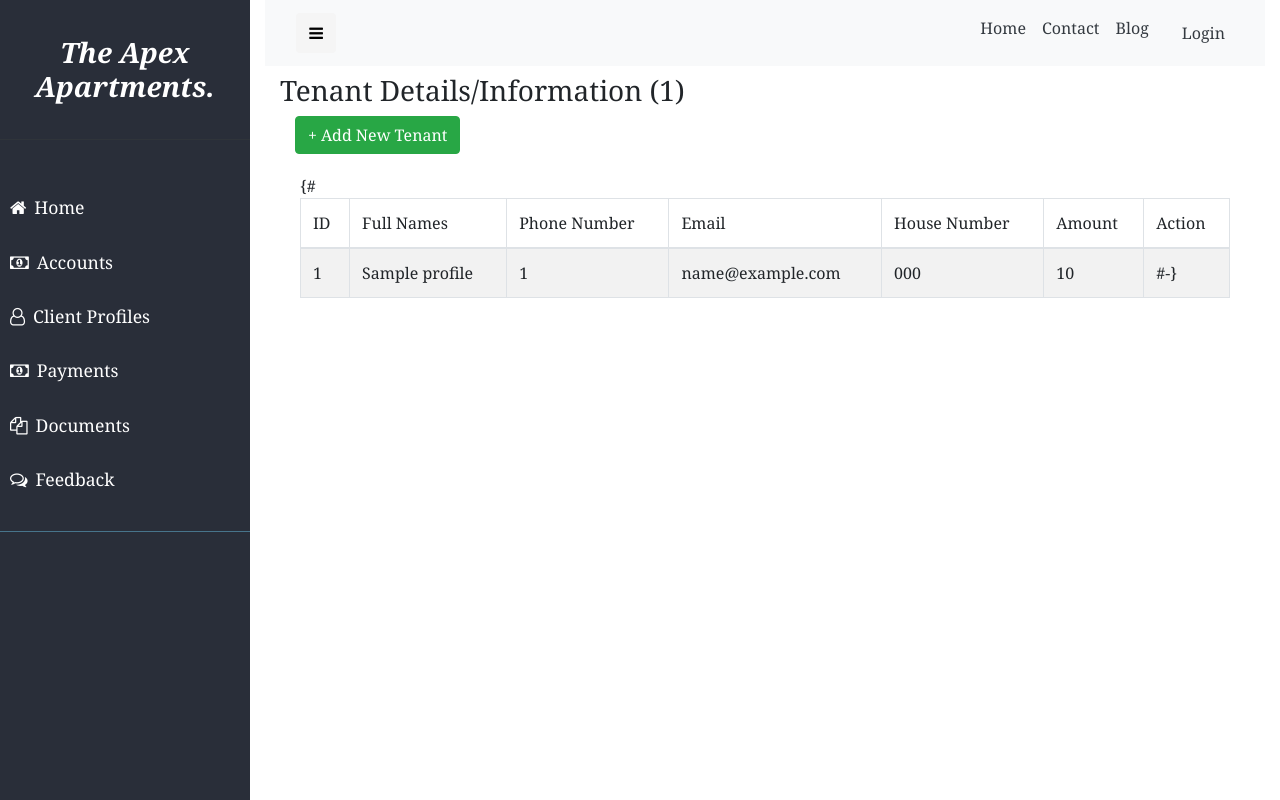
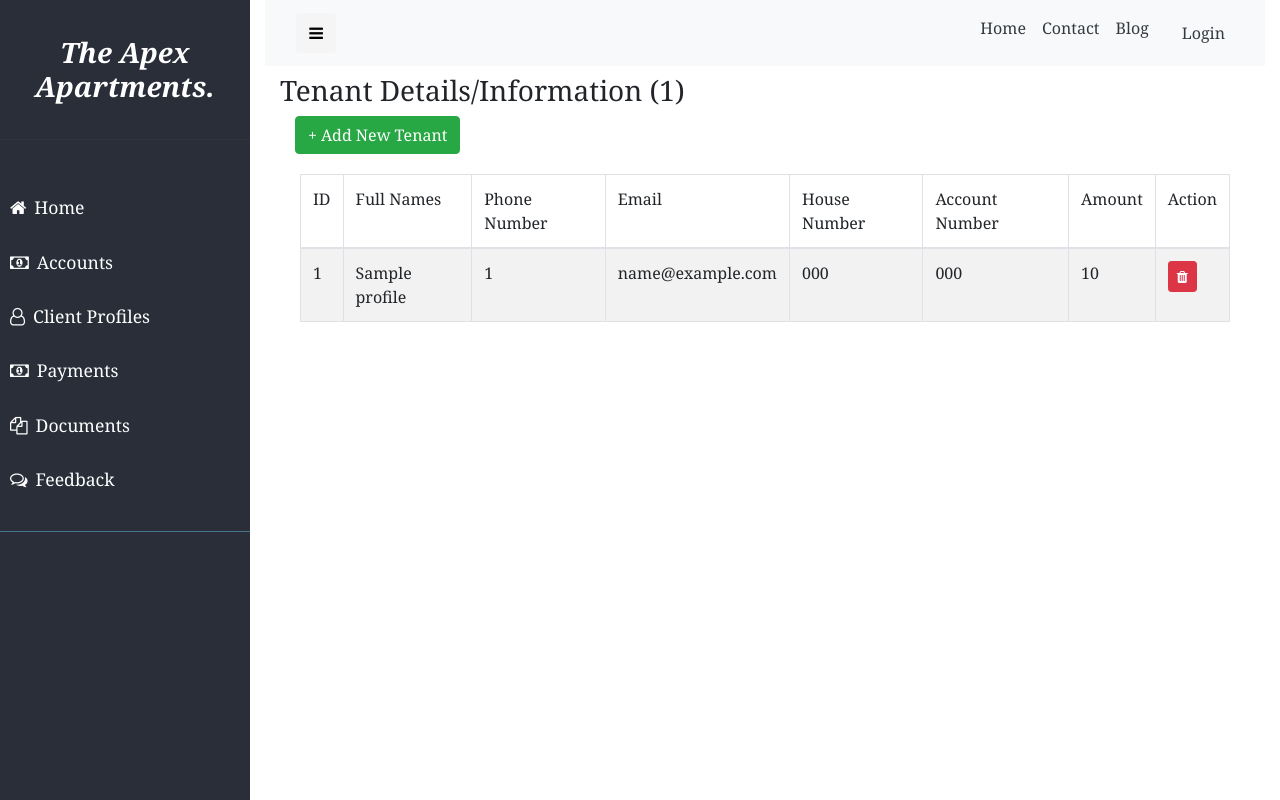
Before and after one commit to LarryNgugi/Real-Estate-Management-System, a Django app: page /staff/profile in a window 1280 px wide. Run offline with Django 3.2, Linux system fonts and the light colour scheme; tables that the repository leaves empty hold one stand-in row (values such as "Sample post"); parts of the project's set-up code (start-up, migrations or seed data) failed here and were passed over; some libraries are stand-ins or nearby versions.

Commit message:
Fixing bugs

```diff
--- a/apex/admin.py
+++ b/apex/admin.py
@@ -4,4 +4,4 @@ from .models import *
 # Register your models here.
 
 admin.site.register(Feedback)
-admin.site.register(TenantDetails)
+admin.site.register(Profile)
--- a/apex/forms.py
+++ b/apex/forms.py
@@ -6,4 +6,5 @@ class ProfileForm(forms.Form):
     email = forms.EmailField(max_length=50)
     phone_number = forms.IntegerField(widget=forms.NumberInput)
     house_number = forms.CharField(max_length=50)
+    account_number = forms.CharField(max_length=50)
     amount = forms.IntegerField( widget=forms.NumberInput)
--- a/apex/models.py
+++ b/apex/models.py
@@ -1,22 +1,10 @@
 from django.db import models
-from mpesa_api.models import MpesaPayment
+
+
+# from mpesa_api.models import MpesaPayment
 
 
 # Create your models here.
-
-class TenantDetails(models.Model):
-    name = models.CharField(max_length=100, blank=False, null=True)
-    email = models.EmailField(max_length=100, blank=True, null=True)
-    house_number = models.CharField(max_length=10, blank=False, null=False)
-    account_number = models.CharField(max_length=50, blank=False, null=True)
-    Transaction = models.CharField(max_length=50, blank=True, null=False)
-    phone_number = models.IntegerField(blank=True, null=True)
-    created_at = models.DateTimeField(auto_now_add=True)
-    updated_at = models.DateTimeField(auto_now=True)
-
-    class Meta:
-        verbose_name_plural = 'Tenant Details'
-
 
 class NextOfKin(models.Model):
     name = models.CharField(max_length=100, blank=False, null=True)
@@ -36,12 +24,15 @@ class Profile(models.Model):
     phone_number = models.IntegerField(blank=False, null=True)
     house_number = models.CharField(max_length=50, blank=False, null=True)
     account_number = models.CharField(max_length=50, blank=False, null=True)
-    amount = models.IntegerField(blank=True, null=True)
+    amount = models.IntegerField(default=0, blank=True, null=True)
     created_at = models.DateTimeField(auto_now_add=True)
     updated_at = models.DateTimeField(auto_now=True)
 
     class Meta:
         verbose_name_plural = 'Profile'
+
+    def __str__(self):
+        return self.account_number
 
 
 class Account(models.Model):
@@ -68,6 +59,3 @@ class Feedback(models.Model):
 
     class Meta:
         verbose_name_plural = 'Feedback'
-
-    def __str__(self):
-        return self.name
--- a/apex/templates/apex/admin/feedback.html
+++ b/apex/templates/apex/admin/feedback.html
@@ -21,11 +21,11 @@
 
                     <small class="font-weight-bold">  {{feedback.id}} </small>
 
-                    <!-- <span class="ml-auto">
+                    <span class="ml-auto">
                         <a href=" {% url 'delete_feedback' feedback.id %} " title="Delete Feedback" class="btn btn-danger btn-sm ">
                             <i class="fa fa-trash fa-lg"></i>
                         </a>
-                    </span> -->
+                    </span>
 
                     <ul style="list-style-type: none;" >
                         <li class="ml-2" >
--- a/apex/templates/apex/admin/profile.html
+++ b/apex/templates/apex/admin/profile.html
@@ -19,8 +19,6 @@
 
         <div class="row justify-content-right">
 
-
-
             <div class="card-body">
 
                 <table class="table table-striped table-bordered">
@@ -33,6 +31,7 @@
                         <td>Phone Number</td>
                         <td>Email</td>
                         <td>House Number</td>
+                        <td>Account Number</td>
                         <td>Amount</td>
                         <td>Action</td>
 
@@ -50,12 +49,13 @@
                         <td>{{profile.phone_number}}</td>
                         <td>{{profile.email }}</td>
                         <td>{{profile.house_number}}</td>
+                        <td>{{profile.account_number}}</td>
                         <td>{{profile.amount}}</td>
-{#                        <td>#-}
-{#                            <a href="{% url 'delete_profile' profile.id %}"class="btn btn-danger btn-sm">#}
-{#                                <i class="fa fa-trash"></i>#}
-{#                            </a>#}
-{#                        </td>#}
+                        <td>
+                            <a href="{% url 'delete_profile' profile.id %}" title="Delete Tenant" class="btn btn-danger btn-sm">
+                                <i class="fa fa-trash"></i>
+                            </a>
+                        </td>
 
                     </tr>
 
--- a/apex/urls.py
+++ b/apex/urls.py
@@ -24,6 +24,7 @@ staff_patterns = [
     path('delete/feedback <id>', views.deleteFeedback, name='delete_feedback'),
     path('profile', views.profile, name='profile'),
     path('create/profile', views.saveProfile, name='save_form'),
+    path('delete/profile <id>', views.deleteProfile, name='delete_profile')
 
 ]
 
--- a/apex/views.py
+++ b/apex/views.py
@@ -55,6 +55,13 @@ def saveProfile(request):
     return render(request, 'apex/admin/profile_form.html', {'form': form})
 
 
+def deleteProfile(request,id):
+    our_profile = Profile.objects.get(pk=id)
+    our_profile.delete()
+
+    return HttpResponseRedirect('/staff/profile')
+
+
 def saveFeedback(request):
     first_name = request.POST.get("first_name")
     last_name = request.POST.get("last_name")
```
Also changed, not shown: apex/migrations/0001_initial.py, apex/migrations/0002_auto_20211027_2006.py (added), apex/migrations/0003_alter_profile_amount.py, apex/migrations/0003_auto_20210921_2107.py (deleted), apex/migrations/0004_profile.py (deleted).
